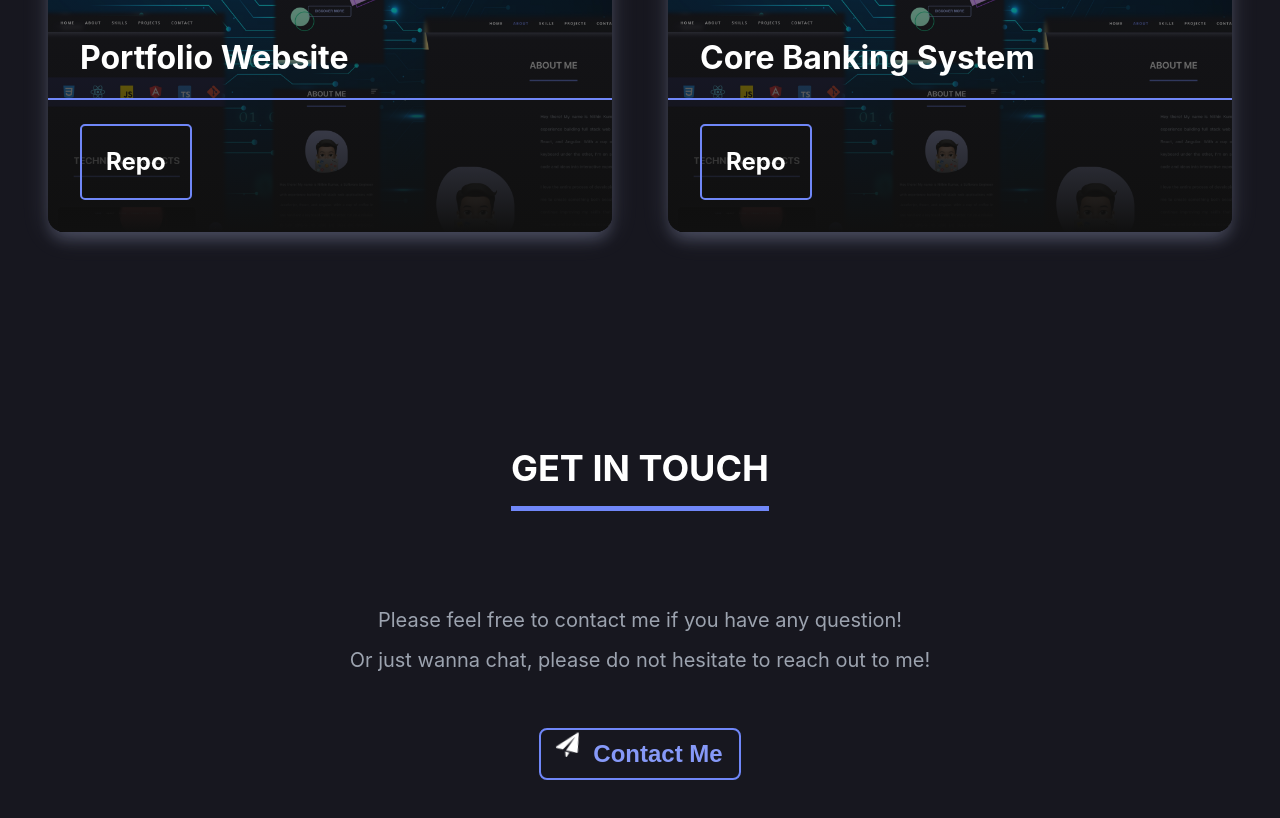
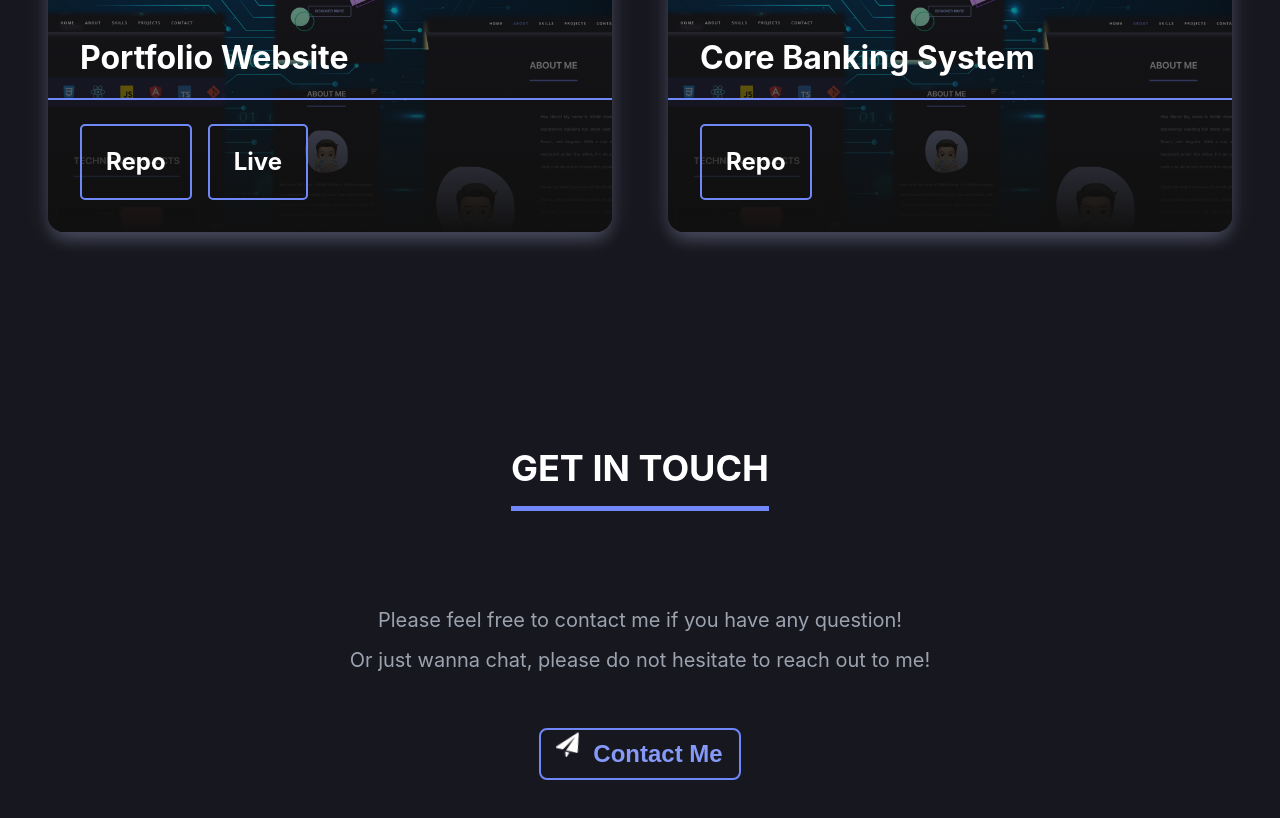
Before and after one commit to Nithin-ELS/Portfolio, a React (Create React App) app: page / in a window 1280 px wide. Shown: the part 2700-3518 px from the top of the page. Built offline with nearby package versions, Linux system fonts and the light colour scheme.

Commit message:
added live-link for portfolio

```diff
--- a/src/components/projects/Projects.jsx
+++ b/src/components/projects/Projects.jsx
@@ -18,7 +18,7 @@ const Projects = () => {
           title="Portfolio Website"
           image={portfolioImage}
           repoLink="https://github.com/Nithin-ELS/Portfolio"
-          liveLink=""
+          liveLink="https://nithin-kumar-portfolio.vercel.app/"
         />
         <ProjectCard
           title="Core Banking System"
```
